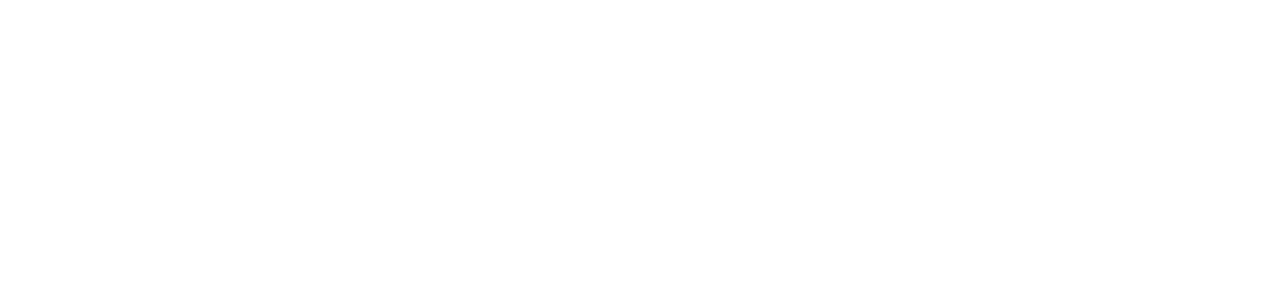
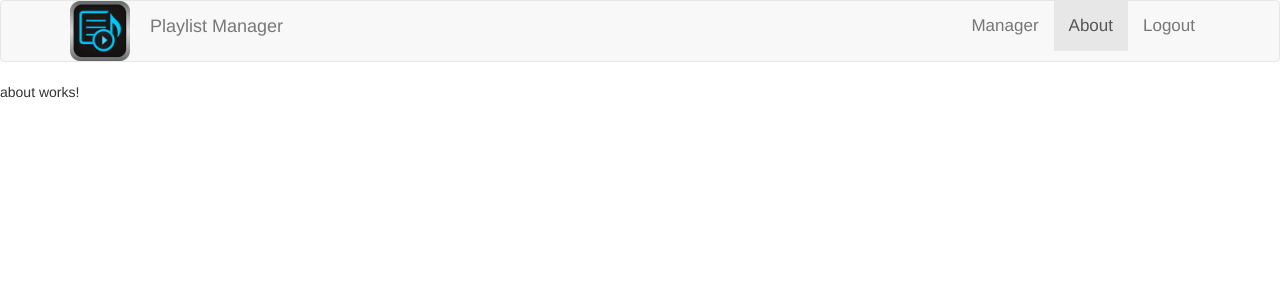
Before and after one commit to lucaguarro/SpotifyPlaylistManager, an Angular app: page /about in a window 1280 px wide. Before the commit this address led to /. Shown: the top 300 px of the page. Built offline with nearby package versions, Linux system fonts and the light colour scheme.

Commit message:
parent routing is good. Going to add child routing for individual songs

```diff
--- /dev/null
+++ b/src/app/about/about.component.html
@@ -0,0 +1,4 @@
+<app-header></app-header>
+<p>
+  about works!
+</p>
--- /dev/null
+++ b/src/app/about/about.component.ts
@@ -0,0 +1,15 @@
+import { Component, OnInit } from '@angular/core';
+
+@Component({
+  selector: 'app-about',
+  templateUrl: './about.component.html',
+  styleUrls: ['./about.component.css']
+})
+export class AboutComponent implements OnInit {
+
+  constructor() { }
+
+  ngOnInit() {
+  }
+
+}
--- a/src/app/app-routing.module.ts
+++ b/src/app/app-routing.module.ts
@@ -1,3 +1,4 @@
+import { AboutComponent } from './about/about.component';
 import { NgModule } from '@angular/core';
 import { Routes, RouterModule } from '@angular/router';
 import { AuthGuard } from './auth-guard.service';
@@ -8,6 +9,7 @@
 
 const appRoutes: Routes = [
     { path: '', redirectTo: '/login', pathMatch: 'full'},
+    { path: 'about', component: AboutComponent },
     { path: 'login', component: LoginComponent},
     { path: 'playlist-manager', canActivate: [AuthGuard],component: PlaylistManagerComponent,children: [
         { path: ':id', component: SelectedSongViewComponent }
--- a/src/app/app.module.ts
+++ b/src/app/app.module.ts
@@ -15,6 +15,7 @@
 import { SongItemComponent } from './playlist-manager/songs-added/song-item/song-item.component';
 import { SongsService } from './shared/songs.service';
 import { AppRoutingModule } from './app-routing.module';
+import { AboutComponent } from './about/about.component';
 
 
 
@@ -28,6 +29,7 @@
     SelectedSongViewComponent,
     SongsAddedComponent,
     SongItemComponent,
+    AboutComponent,
   ],
   imports: [
     BrowserModule,
--- a/src/app/auth.service.ts
+++ b/src/app/auth.service.ts
@@ -5,7 +5,7 @@
             (resolve, reject) => {
                 setTimeout(()=> {
                     resolve(this.loggedIn);
-                }, 800);
+                }, 10);
             }
         );
         return promise;
--- a/src/app/playlist-manager/header/header.component.html
+++ b/src/app/playlist-manager/header/header.component.html
@@ -12,8 +12,8 @@
 
       </ul>
       <ul class="nav navbar-nav navbar-right">
-        <li class="navLinks"><a>Manager</a></li>
-        <li class="navLinks"><a>About</a></li>
+        <li routerLinkActive = "active" class="navLinks"><a routerLink="/playlist-manager">Manager</a></li>
+        <li routerLinkActive = "active" class="navLinks"><a routerLink="/about">About</a></li>
         <li class="navLinks"><a>Logout</a></li>
       </ul>
     </div>
--- a/src/app/playlist-manager/playlist-manager.component.ts
+++ b/src/app/playlist-manager/playlist-manager.component.ts
@@ -17,6 +17,7 @@
   ) { }
 
   ngOnInit() {
+    //This function subscribes to when a new song gets selected from the song list
     this.songService.newSongSelected
       .subscribe(
         (song: Song) => {
--- a/src/app/playlist-manager/songs-added/song-item/song-item.component.html
+++ b/src/app/playlist-manager/songs-added/song-item/song-item.component.html
@@ -1,7 +1,6 @@
 
 <a
   style="cursor: pointer;"
-  [routerLink]="[index]"
   class="list-group-item clearfix"
   (click)="onSelected()">
   <div class="pull-left">
```
Also changed, not shown: src/app/about/about.component.css (added).
